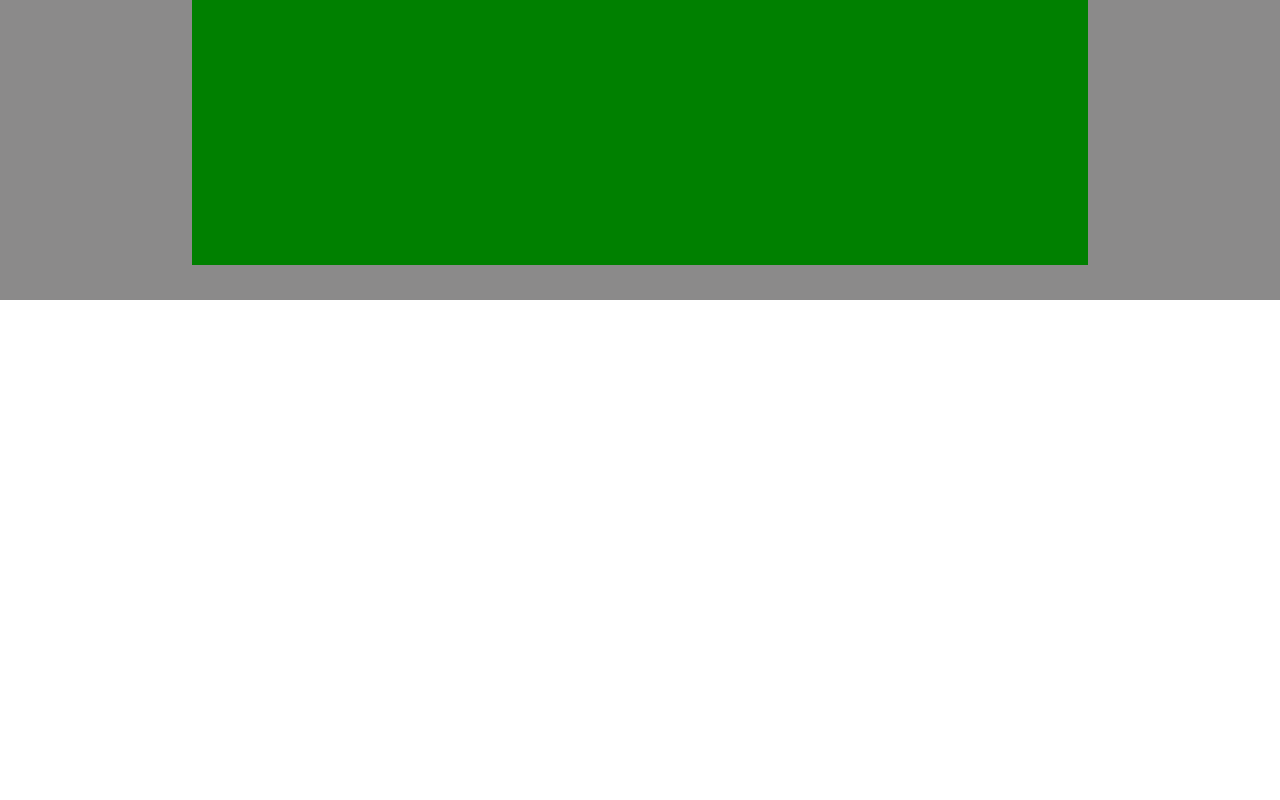
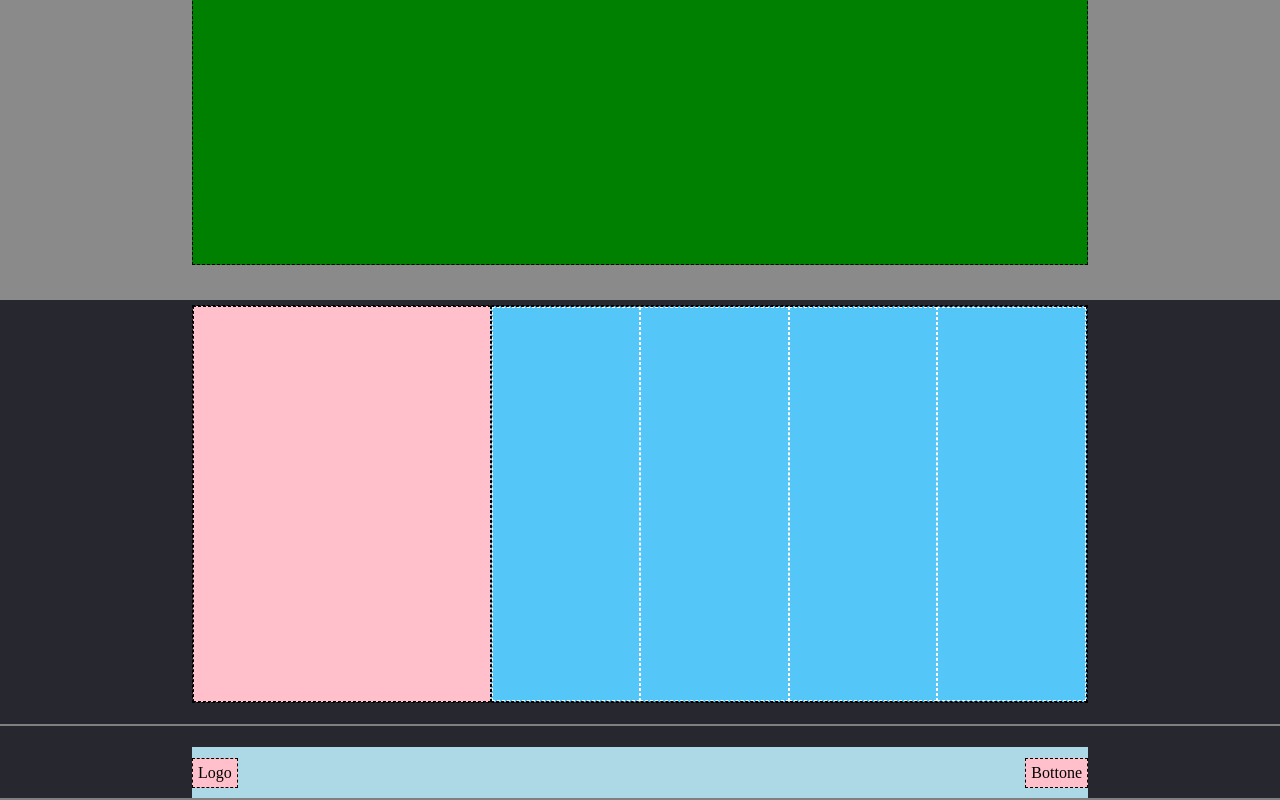
Before and after one commit to StivenMastrovito/htmlcss-struttura-discord, a plain HTML site: page index.html in a window 1280 px wide. Shown: the part 2050-2850 px from the top of the page. Before the commit the page ends 2350 px from the top, so only its background shows below. Drawn offline with Linux system fonts and the light colour scheme.

Commit message:
feat: creazione footer e completamento

```diff
--- a/css/style.css
+++ b/css/style.css
@@ -85,13 +85,6 @@
     background-color: pink;
 }
 
-main{
-    background-color: blueviolet;
-    /* DEBUG */
-    min-height: 600px;
-    width: 100%;
-}
-
 .sezione{
     height: 400px;
     width: 100%;
@@ -123,3 +116,72 @@ main{
     width: 70%;
     background-color: green;
 }
+
+footer{
+    height: 500px;
+    width: 100%;
+    background-color: rgb(39, 39, 47);
+    padding-top: 5px;
+}
+
+footer>div{
+    width: 100%;
+    height: 85%;
+    border-bottom: 2px solid gray;
+
+
+    display: flex;
+    flex-direction: column;
+    align-items: center;
+    justify-content: space-between;
+}
+.footer{
+    height: 95%;
+    width: 70%;
+    display: flex;
+}
+
+.footer div:nth-child(1){
+    background-color: pink;
+    width: calc((100% / 6)*2);
+}
+
+.footer div:nth-child(2){
+    background-color: rgb(84, 198, 247);
+    width: calc((100% / 6)*4);
+}
+
+.info{
+    display: flex;
+
+}
+.info section{
+    width: 25%;
+    border: 1px dashed white;
+}
+
+.foot{
+    height:  15%;
+
+    display: flex;
+    flex-direction: row;
+    justify-content: center;
+    align-items: flex-end;
+    border-bottom: 2px solid gray;
+}
+
+.foot-logo{
+    width: 70%;
+    height: 70%;
+    background-color: lightblue;
+
+    display: flex;
+    justify-content: space-between;
+    align-items: center;
+}
+
+.bottoni{
+    background-color: pink;
+    border: 1px dashed black;
+    padding: 5px;
+}
--- a/index.html
+++ b/index.html
@@ -55,9 +55,28 @@
             </div>
         </div>
         <div class="last-sezione bg-gray flex-center">
-            <div class=""></div>
+            <div class="border"></div>
         </div>
     </main>
+    <footer>
+        <div>
+            <div class="footer border">
+                <div class="border"></div>
+                <div class="info border">
+                    <section></section>
+                    <section></section>
+                    <section></section>
+                    <section></section>
+                </div>
+            </div>
+        </div>
+        <div class="foot">
+            <div class="foot-logo">
+                <span class="bottoni">Logo</span>
+                <span class="bottoni">Bottone</span>
+            </div>
+        </div>
+    </footer>
 </body>
 
 </html>
```
